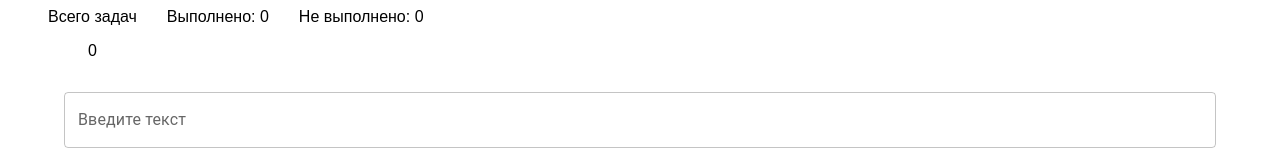
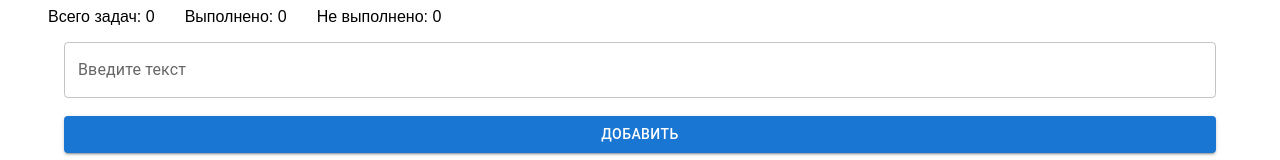
Before and after one commit to Aidin-Yryskeldiev/Todo, a React (Vite) app: page / in a window 1280 px wide. Shown: the top 160 px of the page. Built offline with nearby package versions, Linux system fonts and the light colour scheme; no server answers.

Commit message:
Update App.tsx

```diff
--- a/src/App.tsx
+++ b/src/App.tsx
@@ -201,7 +201,7 @@ const App: React.FC = () => {
 							display: "flex",
 							gap: "30px",
 						}}>
-						<p style={{ fontFamily: "arial" }}>Всего задач <p style={{textAlign: "center"}}>{todos.length}</p></p>
+						<p style={{ fontFamily: "arial" }}>Всего задач: {todos.length}</p>
 						<p style={{ fontFamily: "arial" }}>
 							Выполнено: {todos.filter((todo) => todo.completed).length}
 						</p>
```
